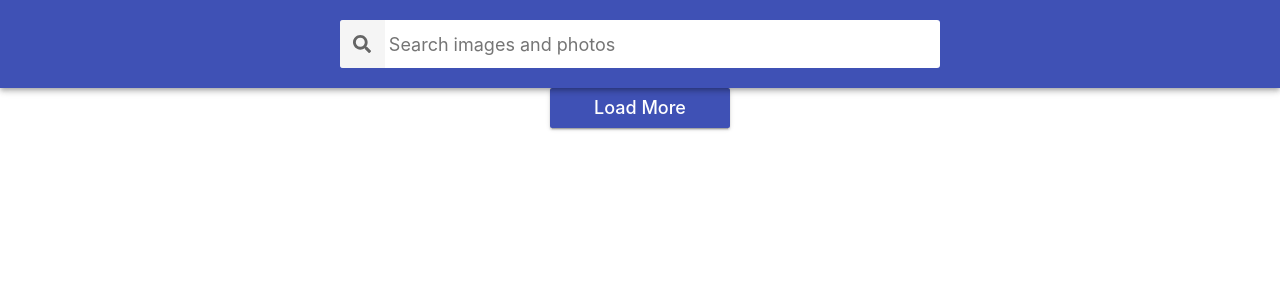
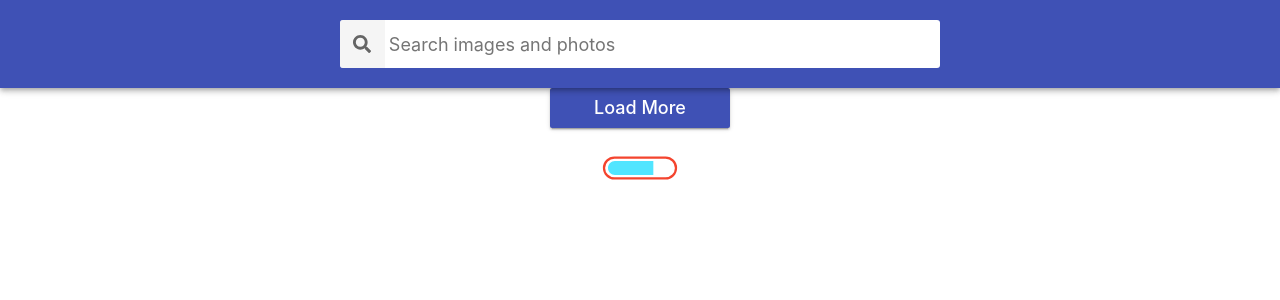
Before and after one commit to Nepalcem/goit-react-hw-03-image-finder, a React (Create React App) app: page / in a window 1280 px wide. Shown: the top 300 px of the page. Built offline with nearby package versions, Linux system fonts and the light colour scheme.

Commit message:
full components

```diff
--- a/package.json
+++ b/package.json
@@ -12,6 +12,7 @@
     "react": "^18.1.0",
     "react-dom": "^18.1.0",
     "react-icons": "^4.8.0",
+    "react-loader-spinner": "^5.3.4",
     "react-scripts": "5.0.1",
     "react-toastify": "^9.1.3",
     "styled-components": "^5.3.10",
--- a/src/components/App.jsx
+++ b/src/components/App.jsx
@@ -4,6 +4,8 @@ import SearchBar from './SearchBar/SearchBar';
 import ImageGallery from './ImageGallery/ImageGallery';
 import LoadMoreBtn from './LoadMoreBtn/LoadMoreBtn';
 // import { ToastContainer, toast } from 'react-toastify';
+import { ProgressBar } from 'react-loader-spinner';
+// import Modal from './Modal/Modal';
 
 export default class App extends Component {
   render() {
@@ -12,6 +14,19 @@ export default class App extends Component {
         <SearchBar></SearchBar>
         <ImageGallery></ImageGallery>
         <LoadMoreBtn></LoadMoreBtn>
+        <ProgressBar
+          height="80"
+          width="80"
+          ariaLabel="progress-bar-loading"
+          wrapperStyle={{
+            display: 'block',
+            margin: '0 auto',
+          }}
+          wrapperClass="progress-bar-wrapper"
+          borderColor="#F4442E"
+          barColor="#51E5FF"
+        />
+        {/* <Modal></Modal> */}
       </div>
     );
   }
--- /dev/null
+++ b/src/components/Modal/Modal.jsx
@@ -0,0 +1,13 @@
+import React from 'react';
+import { OverlayStyled } from './Overlay.styled';
+import { ModalStyled } from './Modal.styled';
+
+export default function Modal() {
+  return (
+    <OverlayStyled>
+      <ModalStyled>
+        <img src="" alt="" />
+      </ModalStyled>
+    </OverlayStyled>
+  );
+}
--- /dev/null
+++ b/src/components/Modal/Modal.styled.js
@@ -0,0 +1,6 @@
+import styled from 'styled-components';
+
+export const ModalStyled = styled.div`
+  max-width: calc(100vw - 48px);
+  max-height: calc(100vh - 24px);
+`;
```
Also changed, not shown: src/components/Modal/Overlay.styled.js (added, +14 -0 lines), 1 other file (tests, documents, lock files or other folders).
